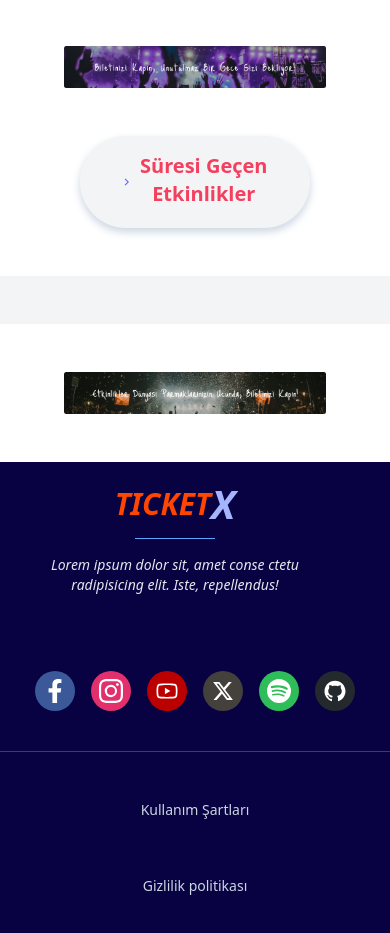
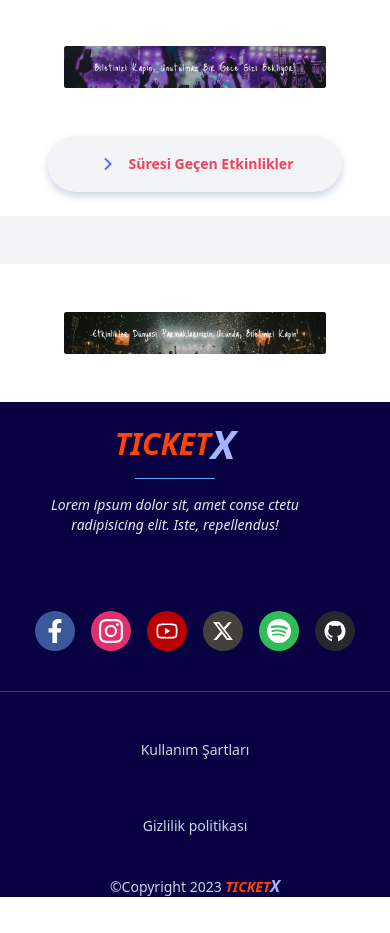
Before and after one commit to alibasdemir/react-django, a React (Create React App) app in the folder frontend/: page / in a window 390 px wide. Shown: the part 940-1873 px from the top of the page. After the commit the page ends 1837 px from the top, so only its background shows below. Built offline with nearby package versions, Linux system fonts and the light colour scheme; no server answers.

Commit message:
FinishedEvents.jsx is set to responsive

```diff
--- a/frontend/src/components/Events/FinishedEvents.jsx
+++ b/frontend/src/components/Events/FinishedEvents.jsx
@@ -1,23 +1,24 @@
-import React from 'react'
+import React from "react";
 import { Link } from "react-router-dom";
 import { RiArrowRightSLine } from "react-icons/ri";
 
 function FinishedEvents() {
-    return (
-        <div>
-            <div>
-                <div className="text-center mb-12 mx-20 justify-between" >
-                    <div className='eventHeader bg-gray-100 rounded-full items-center justify-start flex flex-row py-3 px-10 content-center' style={{ boxShadow: '0 4px 8px #cbd5e1' }}>
-
-                        <RiArrowRightSLine className='text-2xl mr-1 text-indigo-500' />
-                        <Link to="/finishedevents" className="font-bold text-rose-500 mb-1 text-xl no-underline hover:scale-105">
-                            Süresi Geçen Etkinlikler
-                        </Link>
-                    </div>
-                </div>
-            </div>
-        </div>
-    )
+  return (
+    <div className="text-center mb-6 lg:mx-20 mx-5">
+      <div
+        className="eventHeader bg-gray-100 rounded-full flex items-center lg:justify-start justify-center py-3 lg:px-10 content-center"
+        style={{ boxShadow: "0 4px 8px #cbd5e1" }}
+      >
+        <RiArrowRightSLine className="text-2xl mr-2 lg:mr-3 text-indigo-500" />
+        <Link
+          to="/finishedevents"
+          className="font-bold text-rose-500 lg:text-xl text-sm no-underline hover:scale-105"
+        >
+          Süresi Geçen Etkinlikler
+        </Link>
+      </div>
+    </div>
+  );
 }
 
-export default FinishedEvents
+export default FinishedEvents;
```
